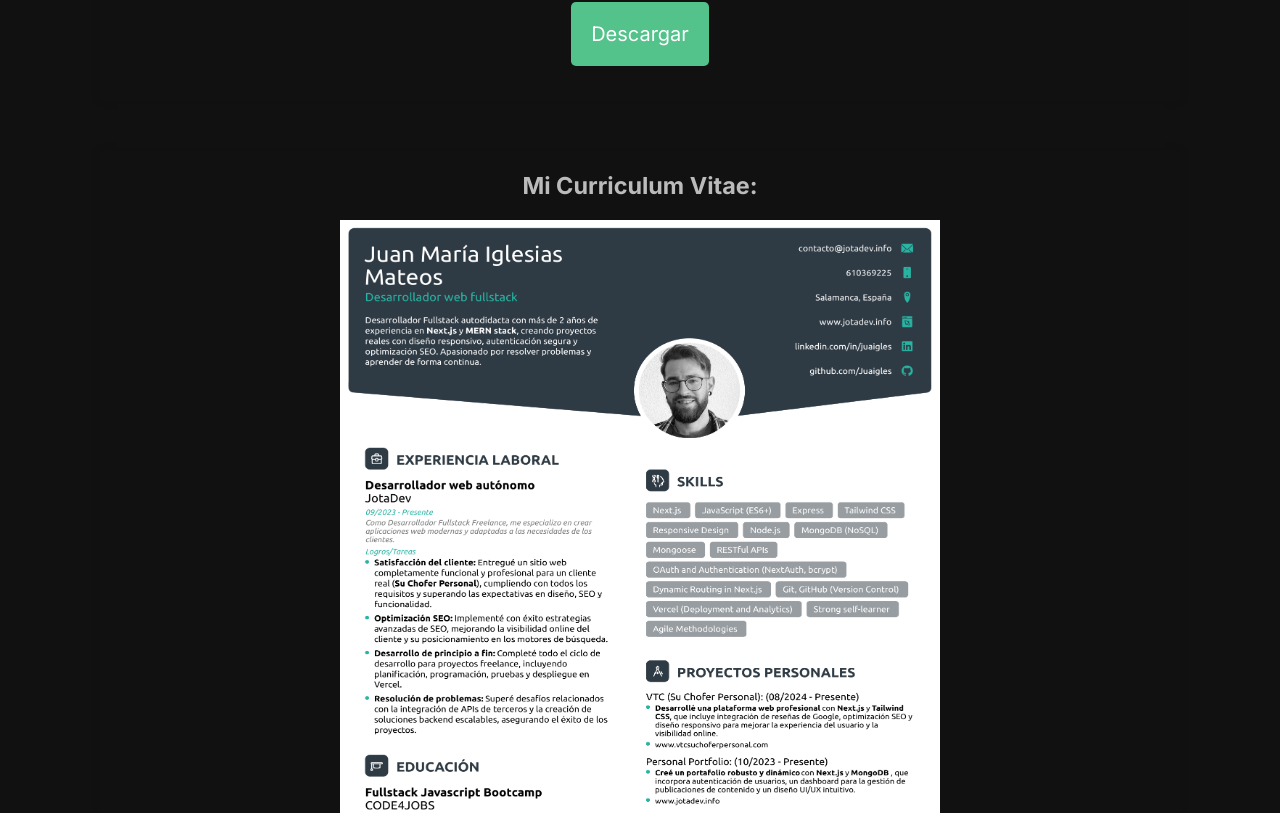
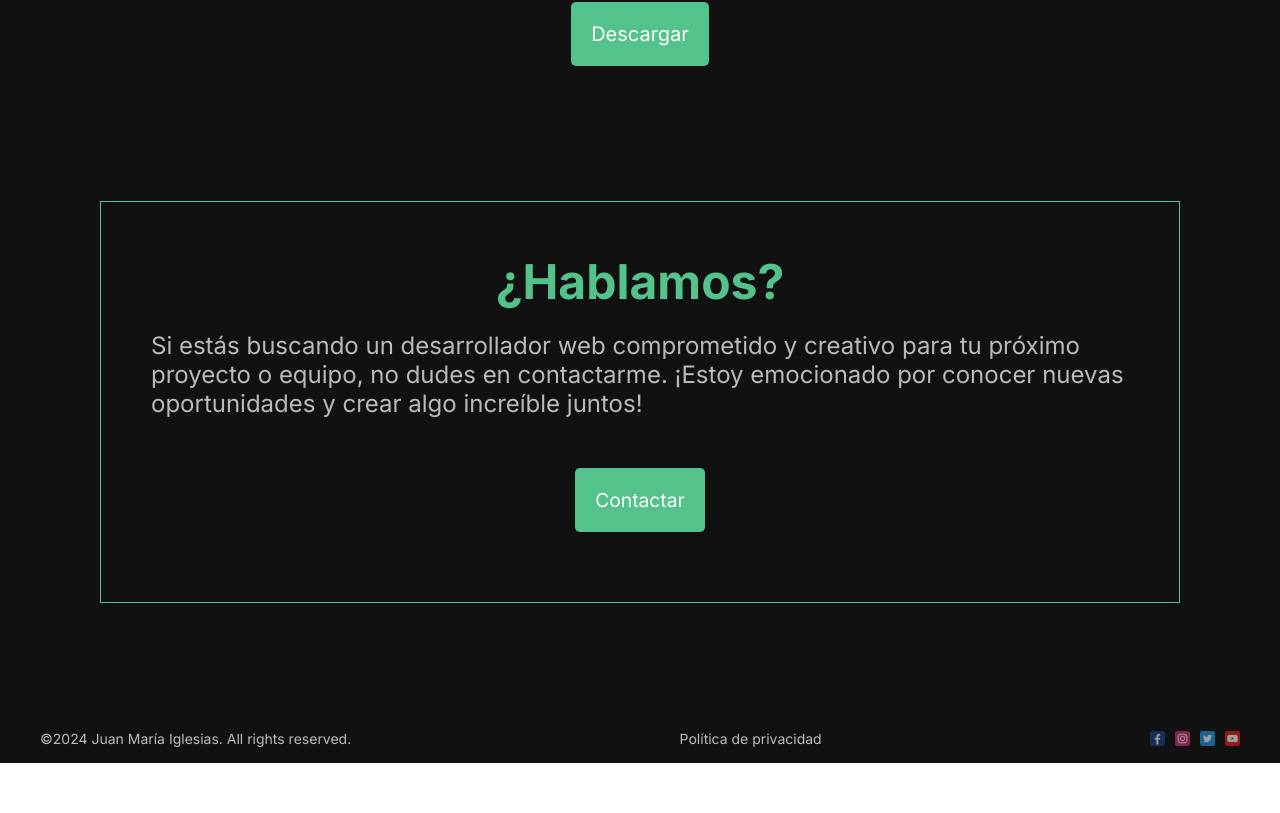
Before and after one commit to Juaigles/nextJSproject, a Next.js app in the folder nextjs-project-portfolio/: page /about in a window 1280 px wide. Shown: the part 4260-5073 px from the top of the page. After the commit the page ends 5023 px from the top, so only its background shows below. Built offline with nearby package versions, Linux system fonts and the light colour scheme; no server answers.

Commit message:
cv eliminado

```diff
--- a/nextjs-project-portfolio/src/app/about/page.jsx
+++ b/nextjs-project-portfolio/src/app/about/page.jsx
@@ -149,7 +149,7 @@ const About = () => {
 
                             </div>
                         </div>
-                        <div className={styles.cv}>
+                        {/* <div className={styles.cv}>
                             <h3 className={styles.centeredText}>Mi Curriculum Vitae:</h3>
                             <div className={styles.downloadField}>
                                 <div className={styles.gallery}>
@@ -165,7 +165,7 @@ const About = () => {
                                     </div>
                                 </div>
                             </div>
-                        </div>
+                        </div> */}
                     </div>
                 </div>
 
```
